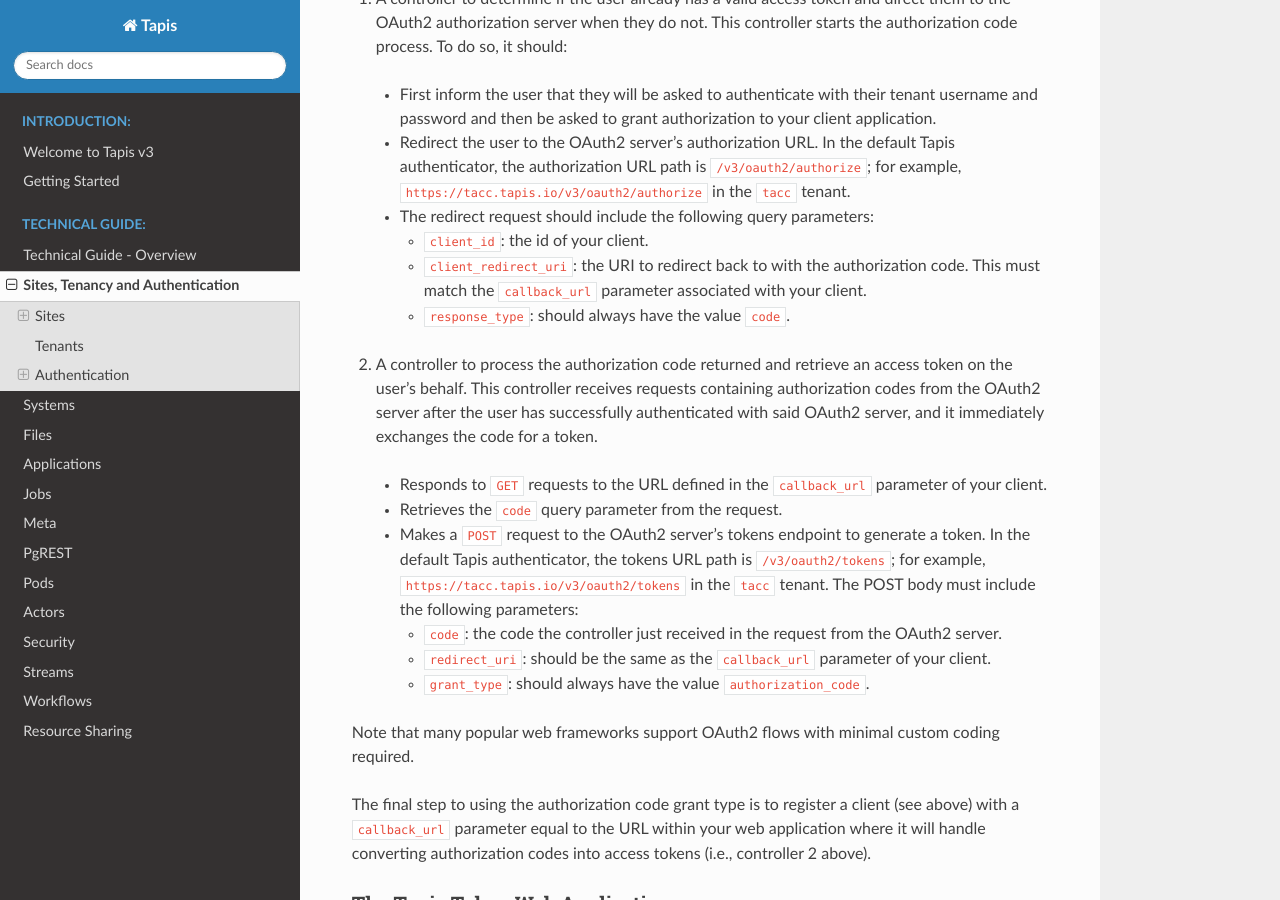
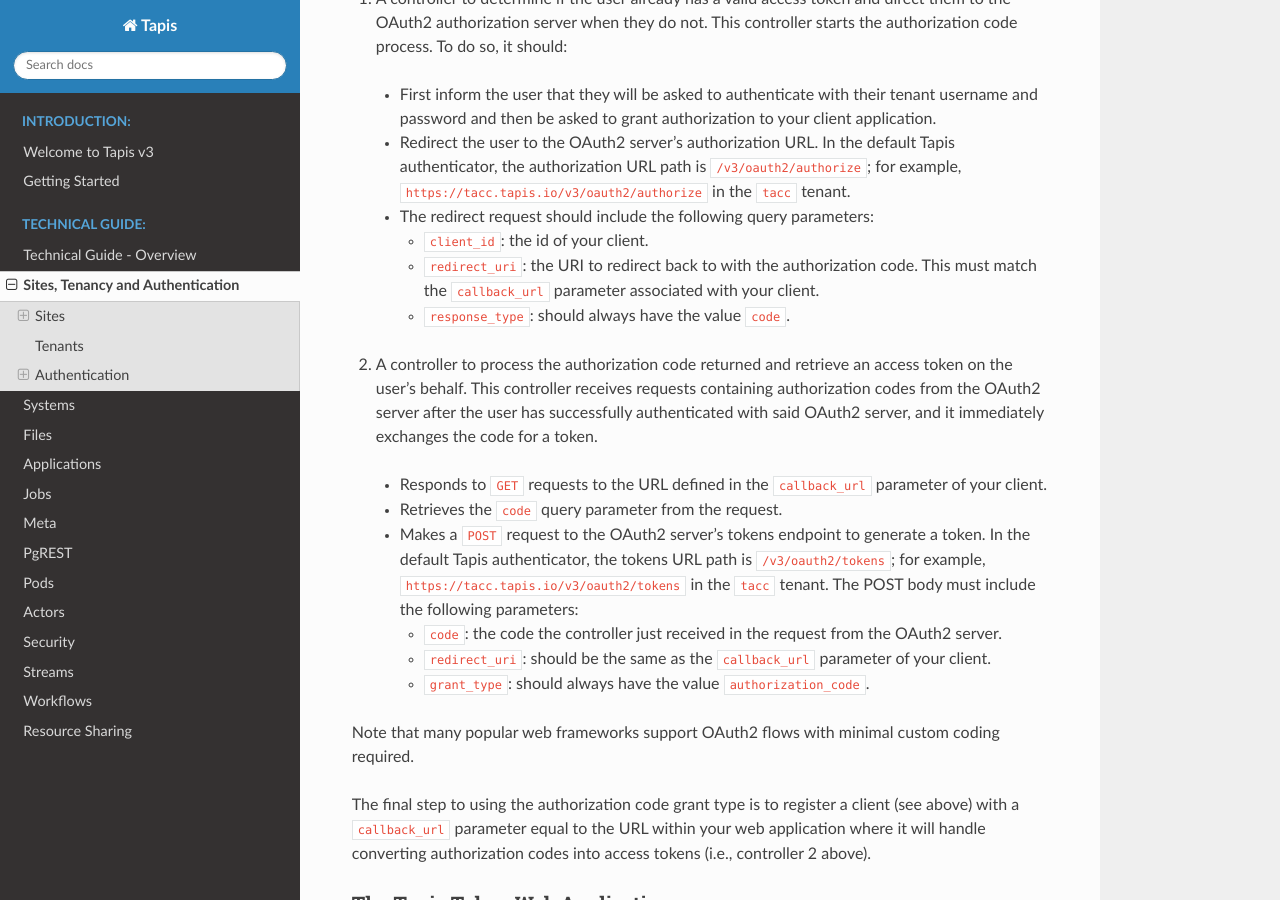
Before and after one commit to tapis-project/documentation, a Sphinx documentation site: the page built from source/technical/authentication.rst, in a window 1280 px wide and 900 px high, scrolled down 7608 px. Built offline with Sphinx 7.4.7 and the Read the Docs theme 2.0.0, drawn with Linux system fonts in a browser that asks for light colours.

Commit message:
Update authentication.rst
Fix `redirect_uri` parameter name.

```diff
--- a/source/technical/authentication.rst
+++ b/source/technical/authentication.rst
@@ -424,7 +424,7 @@ authorization code grant type flow.
   * The redirect request should include the following query parameters:
 
     * ``client_id``: the id of your client.
-    * ``client_redirect_uri``: the URI to redirect back to with the authorization code. This must match the
+    * ``redirect_uri``: the URI to redirect back to with the authorization code. This must match the
       ``callback_url`` parameter associated with your client.
     * ``response_type``: should always have the value ``code``.
 
```
